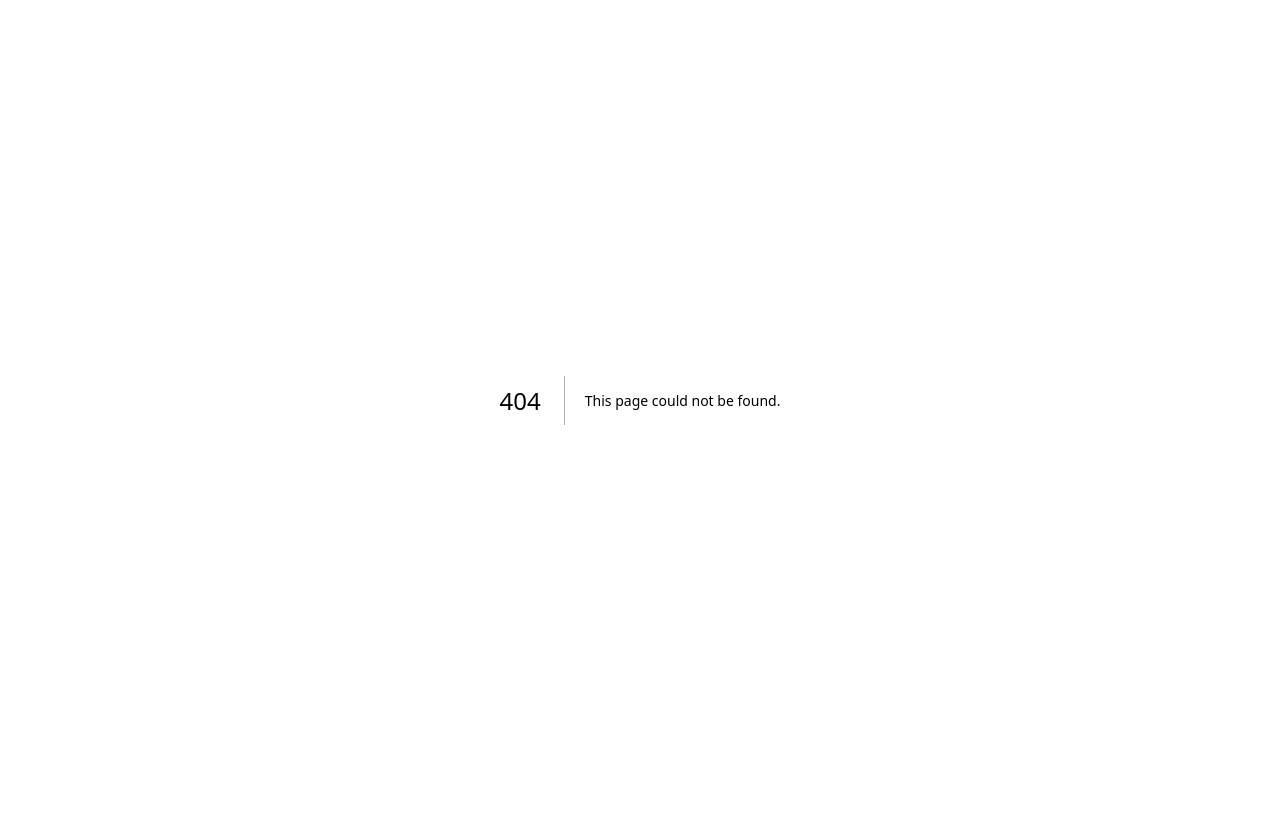
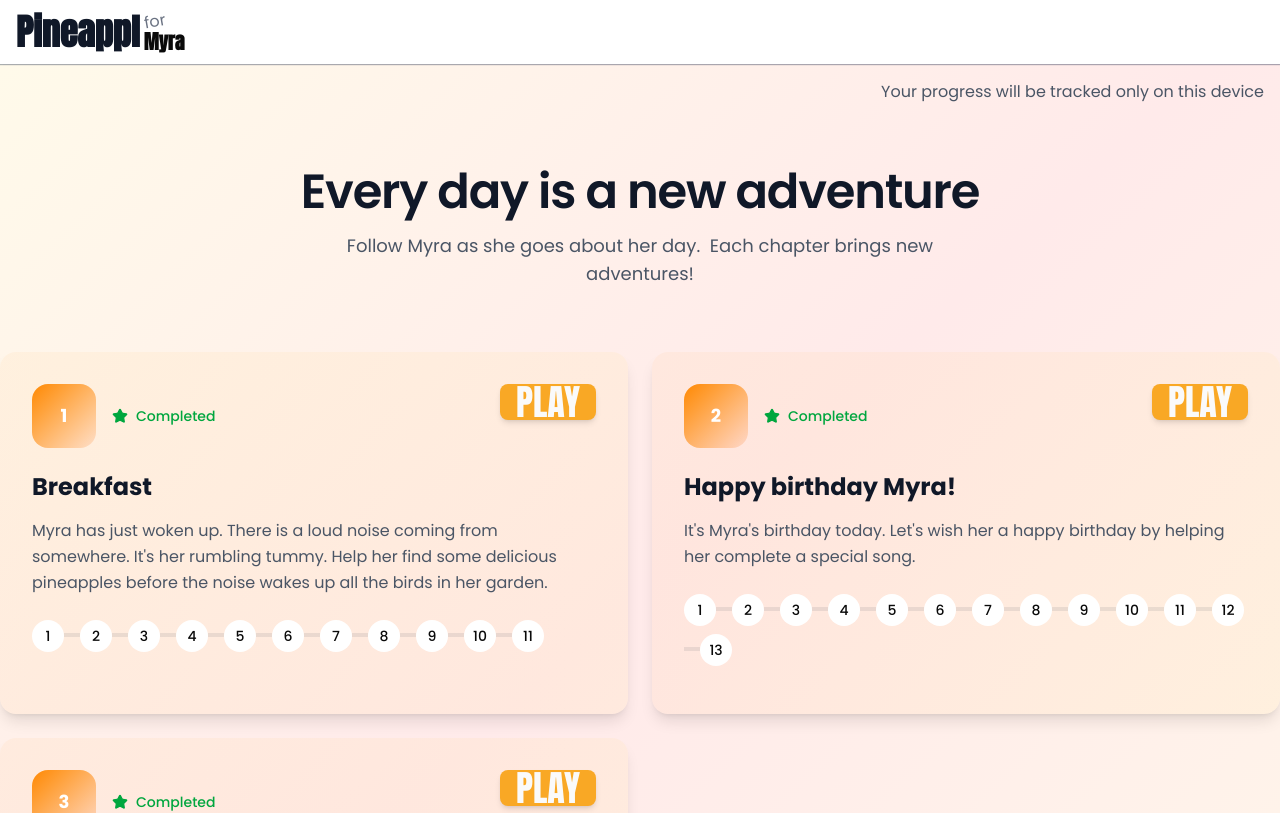
Before and after one commit to AlwaysHungrie/pineappl, a Next.js app: page /play in a window 1280 px wide. Before the commit this address had no page. Shown: the top 813 px of the page. Built offline with nearby package versions, Linux system fonts and the light colour scheme.

Commit message:
chapters page init

```diff
--- /dev/null
+++ b/src/app/play/page.tsx
@@ -0,0 +1,70 @@
+import ChapterItem, { Chapter } from "@/components/chapterItem";
+import Navbar from "@/components/common/navbar";
+import { BellRingIcon } from "lucide-react";
+
+const CHAPTERS: Chapter[] = [
+  {
+    id: 0,
+    title: "Breakfast",
+    slug: "breakfast",
+    description:
+      "Myra has just woken up. There is a loud noise coming from somewhere. It's her rumbling tummy. Help her find some delicious pineapples before the noise wakes up all the birds in her garden.",
+    levels: 11,
+  },
+  {
+    id: 1,
+    title: "Happy birthday Myra!",
+    slug: "happy-birthday",
+    description:
+      "It's Myra's birthday today. Let's wish her a happy birthday by helping her complete a special song.",
+    levels: 13,
+  },
+  {
+    id: 2,
+    title: "Art Class",
+    slug: "art-class",
+    description:
+      "Myra is an art class today. And guess what? yes she is hungry. Help her find some delicious pineapples before the paint dries.",
+    levels: 10,
+  },
+];
+
+export default function PlayPage() {
+  return (
+    <div className="min-h-screen bg-gradient-to-br from-[#fffbea] via-[#FFEAEA] to-[#fff7ea] pb-12">
+      {/* Navbar */}
+      <Navbar />
+
+      {/* Hero Section */}
+      <div className="p-4 flex flex-col gap-4">
+        <div className="w-full text-right gap-2 text-gray-600 hover:text-gray-800 transition-colors">
+          Your progress will be tracked only on this device
+        </div>
+
+        <div className="text-center mt-12">
+          <h1 className="text-4xl md:text-5xl font-semibold text-gray-900 mb-4 tracking-tight">
+            Every day is a new adventure
+          </h1>
+          <p className="text-lg text-gray-600 max-w-2xl mx-auto">
+            Follow Myra as she goes about her day.&nbsp; Each chapter brings new
+            adventures!
+          </p>
+        </div>
+      </div>
+
+      {/* Main Content */}
+      {/* Chapters grid - 2x2 layout */}
+      <div className="grid gap-6 grid-cols-1 md:grid-cols-2 mt-12 max-w-screen-xl mx-auto">
+        {CHAPTERS.map((chapter) => (
+          <ChapterItem key={chapter.id} chapter={chapter} />
+        ))}
+      </div>
+
+      {/* Bottom spacing */}
+      <div className="w-full text-center gap-2 text-gray-600 hover:text-gray-800 transition-colors mt-12 flex items-center justify-center">
+        <BellRingIcon className="w-4 h-4" />
+        <span>Remember to keep coming back for more chapters!</span>
+      </div>
+    </div>
+  );
+}
--- /dev/null
+++ b/src/components/chapterItem.tsx
@@ -0,0 +1,68 @@
+"use client";
+
+import { Star } from "lucide-react";
+import Link from "next/link";
+import PrimaryButton from "./common/primaryCta";
+
+export interface Chapter {
+  id: number;
+  title: string;
+  slug: string;
+  description: string;
+  levels: number;
+}
+
+export default function ChapterItem({ chapter }: { chapter: Chapter }) {
+  const { id, title, slug, description, levels } = chapter;
+
+  return (
+    <div
+      className="group relative overflow-hidden rounded-2xl bg-gradient-to-r from-orange-400/5 to-yellow-400/5 shadow-lg"
+    >
+      <div className="px-8 pt-8 pb-12">
+        {/* Header section */}
+        <div className="flex items-start justify-between mb-6">
+          {/* Chapter number and status */}
+          <div className="flex items-center gap-4">
+            <div className="flex items-center justify-center w-16 h-16 rounded-2xl text-lg font-bold bg-gradient-to-br from-orange-400 to-orange-600/10 text-white">
+              {id + 1}
+            </div>
+
+            {/* Status indicators */}
+            <div className="flex flex-col gap-1">
+              <div className="flex items-center gap-2 text-green-600">
+                <Star className="w-4 h-4 fill-current" />
+                <span className="text-sm font-medium">Completed</span>
+              </div>
+            </div>
+          </div>
+
+          <PrimaryButton className="h-20 text-4xl">PLAY</PrimaryButton>
+        </div>
+
+        <div className="space-y-4">
+          <h3 className="text-2xl font-bold leading-tight text-gray-900">
+            {title}
+          </h3>
+
+          <p className="text-base leading-relaxed text-gray-600">
+            {description}
+          </p>
+        </div>
+
+        <div className="flex items-center flex-wrap mt-4">
+          {Array.from({ length: levels }).map((_, index) => (
+            <div key={index} className="flex items-center">
+              {index > 0 && (
+                <div className="w-4 h-1 bg-gray-700/10 mt-1.5" />
+              )}
+              <div className="w-8 h-8 rounded-full bg-white flex items-center justify-center text-sm font-medium mt-2">
+                {index + 1}
+              </div>
+            </div>
+          ))}
+        </div>
+      </div>
+    </div>
+  );
+}
```
Also changed, not shown: src/app/play/[chapterId]/[gameId]/page.tsx (renamed from src/app/play/chapters/[chapterId]/[gameId]/page.tsx), src/app/play/chapters/page.tsx (deleted).
